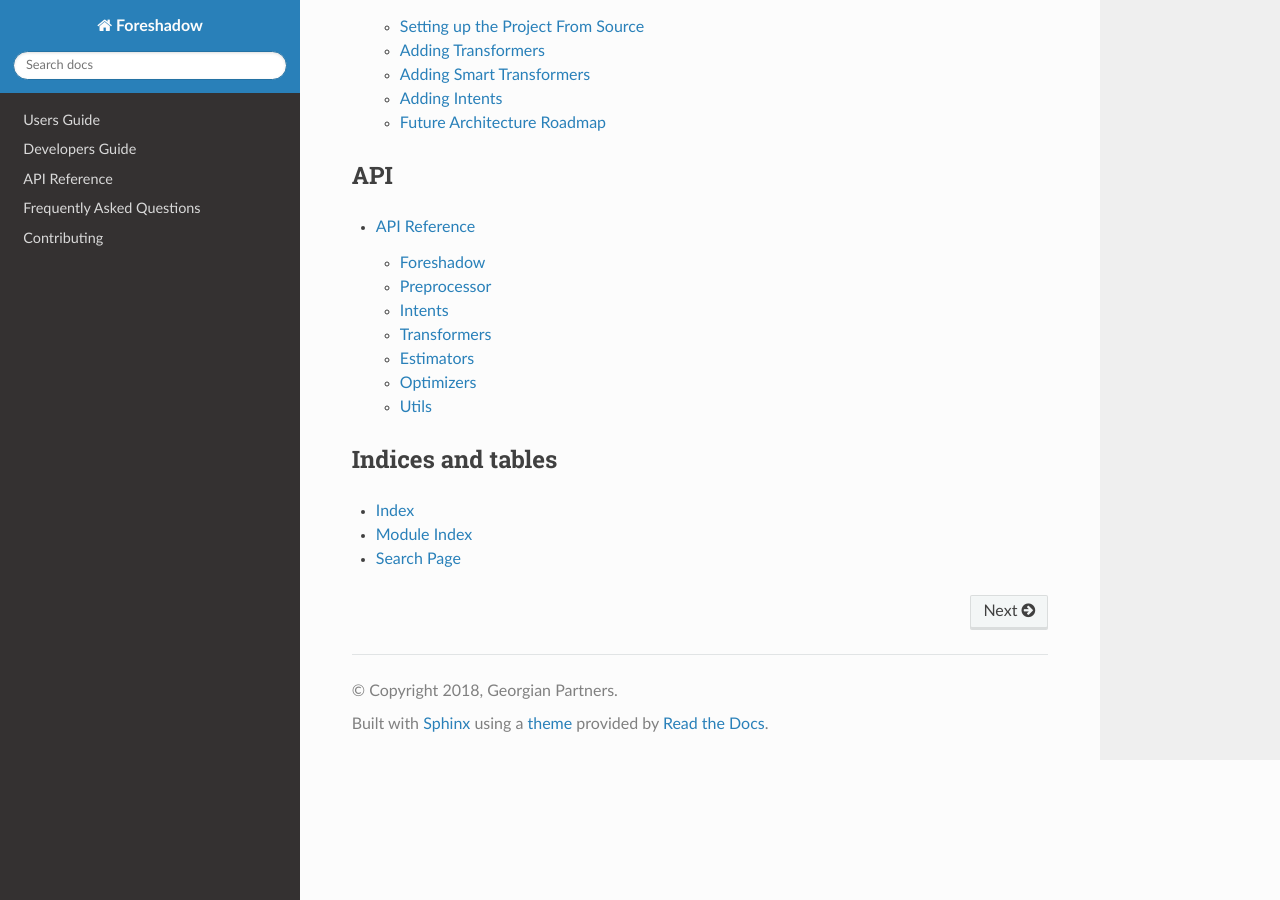
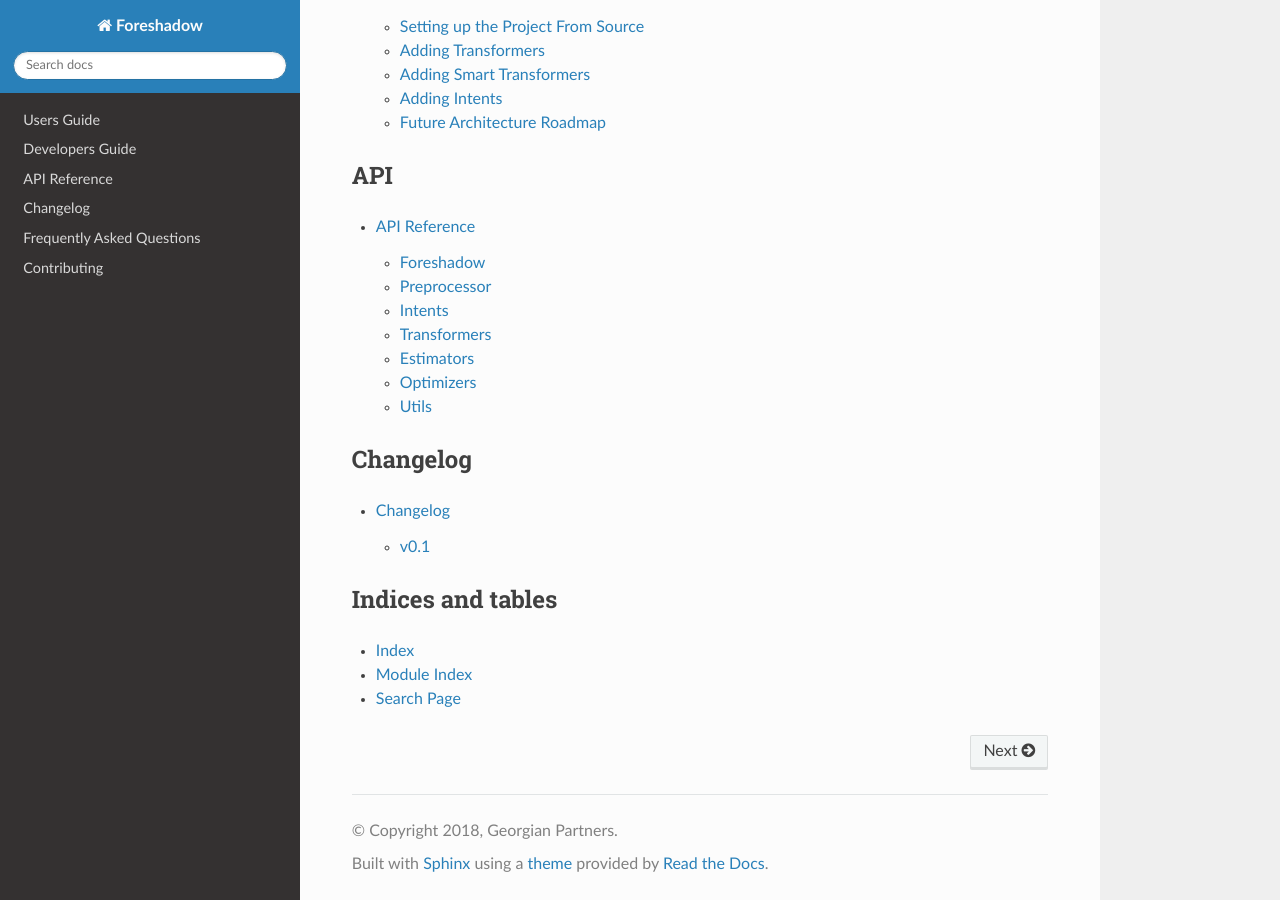
Before and after one commit to georgian-io-archive/foreshadow, a Sphinx documentation site: the page built from doc/index.rst, in a window 1280 px wide and 900 px high, scrolled down 1385 px. Built offline with Sphinx 7.4.7 and the Read the Docs theme 2.0.0, drawn with Linux system fonts in a browser that asks for light colours.

Commit message:
Add changelog in preparation for release and update version number

```diff
--- /dev/null
+++ b/doc/changelog.rst
@@ -0,0 +1,8 @@
+.. _changelog:
+
+Changelog
+=========
+
+v0.1
+^^^^
+- Initial Release
--- a/doc/index.rst
+++ b/doc/index.rst
@@ -75,6 +84,13 @@ API
 
    api
 
+Changelog
+---------
+.. toctree::
+   :maxdepth: 2
+
+   changelog
+
 Indices and tables
 ------------------
 * :ref:`genindex`
--- a/foreshadow/__init__.py
+++ b/foreshadow/__init__.py
@@ -7,5 +7,5 @@ foreshadow - Peer into the future of a data science project
 
 TODO
 """
-__version__ = "0.0.1"
+__version__ = "0.1"
 __all__ = ["Foreshadow", "Preprocessor"]
```
Also changed, not shown: other parts of doc/index.rst (+9 -10 lines).
